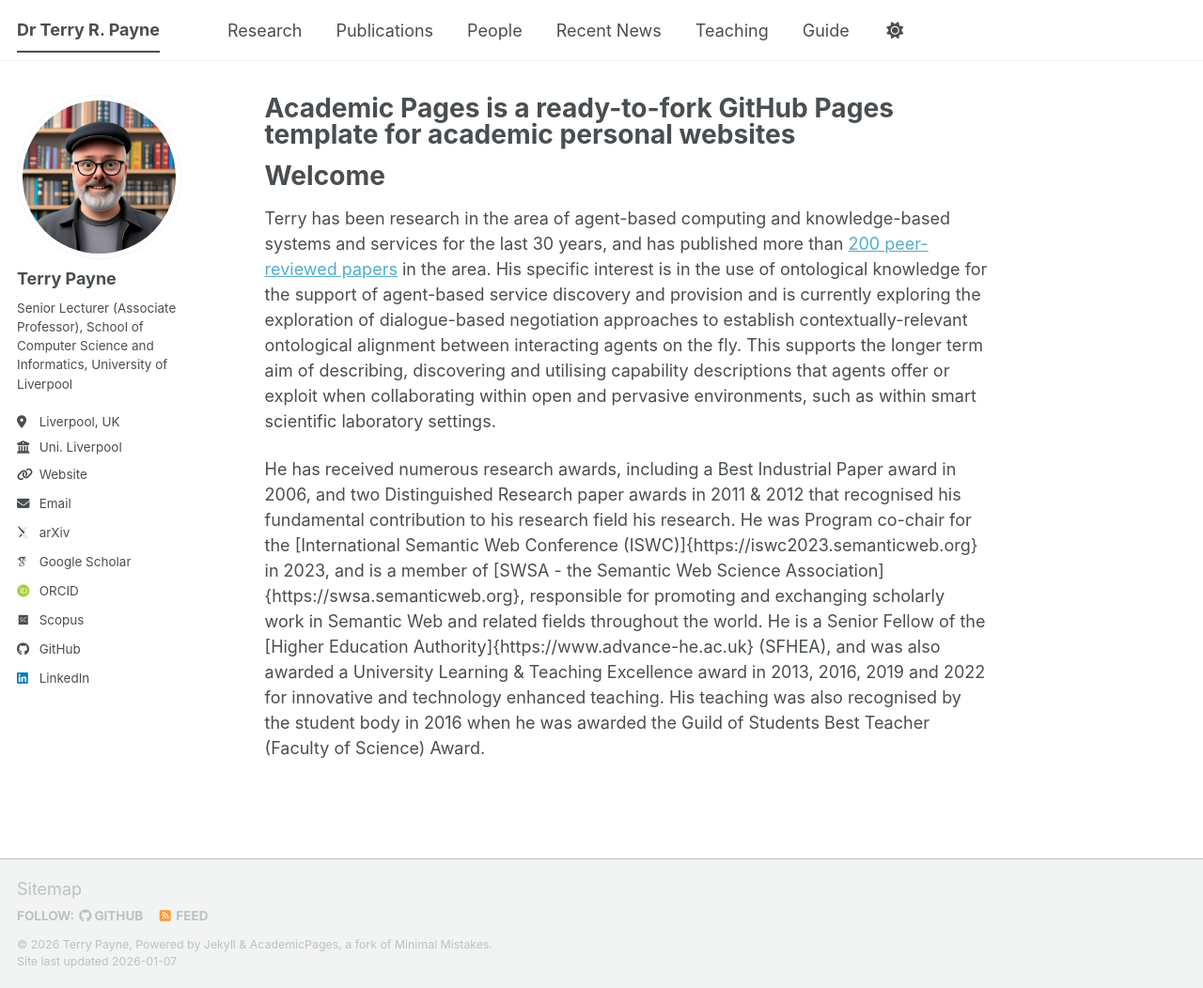
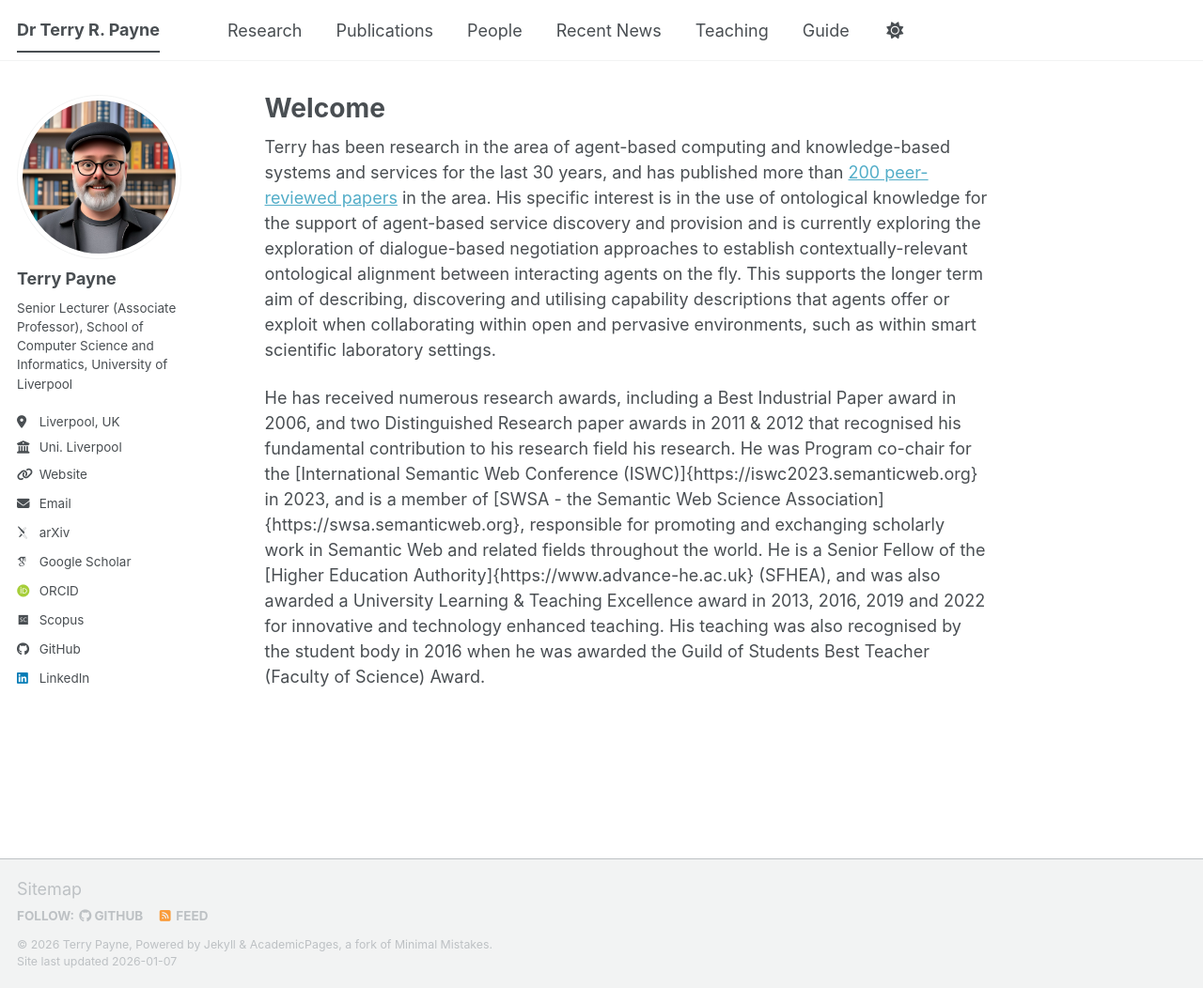
Before and after one commit to cappuccinofreak/cappuccinofreak.github.io, a Jekyll site: the page built from _pages/about.md, in a window 1280 px wide and 1052 px high. Shown: the whole window at 94% size. Built offline with Jekyll 4.4.1, drawn with Linux system fonts in a browser that asks for light colours; some web fonts are replaced; a script bundle is joined from its source files by our own code; library files that are not in the unit come from our copies.

Commit message:
Update about.md

```diff
--- a/_pages/about.md
+++ b/_pages/about.md
@@ -1,12 +1,11 @@
 ---
 permalink: /
-title: "Academic Pages is a ready-to-fork GitHub Pages template for academic personal websites"
+title: "Welcome"
 author_profile: true
 redirect_from:
   - /about/
   - /about.html
 ---
-# Welcome
 
 Terry has been research in the area of agent-based computing and knowledge-based systems and services for the last 30 years, and has published more than [200 peer-reviewed papers](https://www.liverpool.ac.uk/people/terry-payne/research-outputs) in the area. His specific interest is in the use of ontological knowledge for the support of agent-based service discovery and provision and is currently exploring the exploration of dialogue-based negotiation approaches to establish contextually-relevant ontological alignment between interacting agents on the fly. This supports the longer term aim of describing, discovering and utilising capability descriptions that agents offer or exploit when collaborating within open and pervasive environments, such as within smart scientific laboratory settings.
 
```
